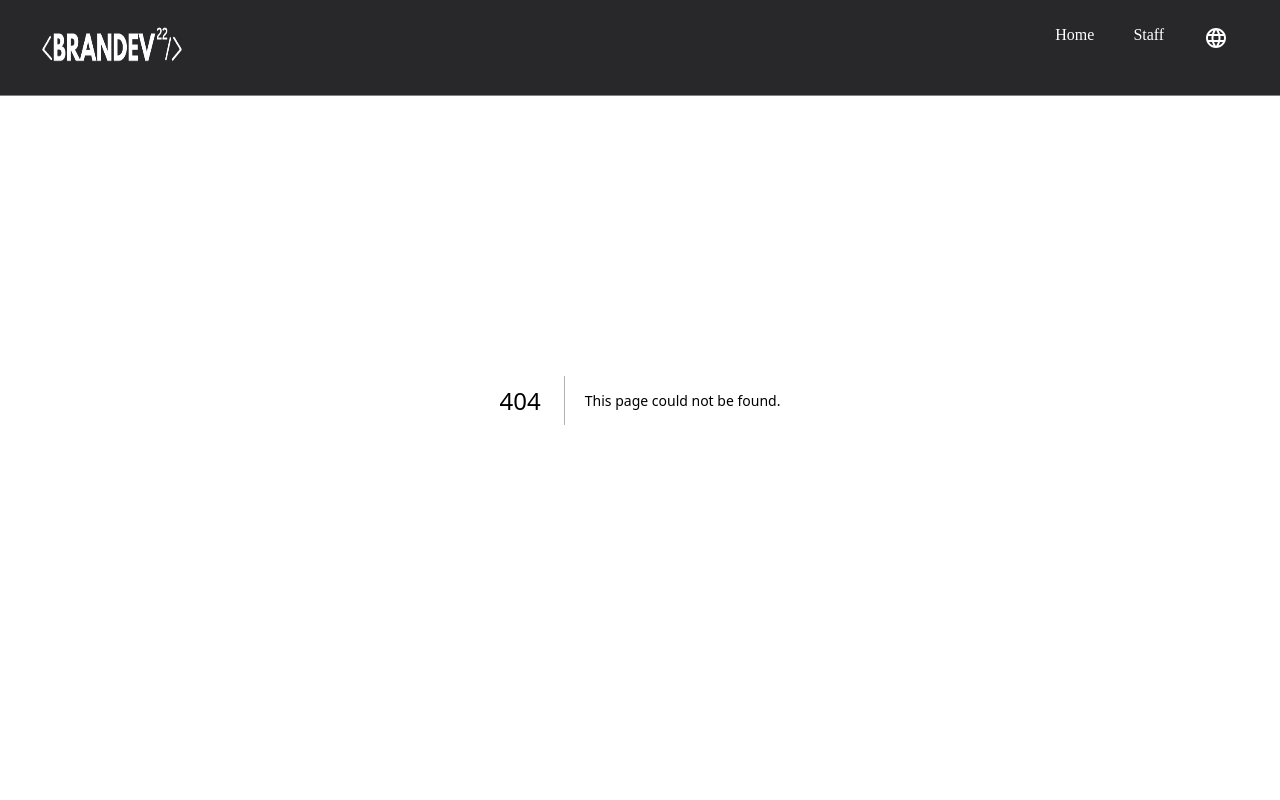
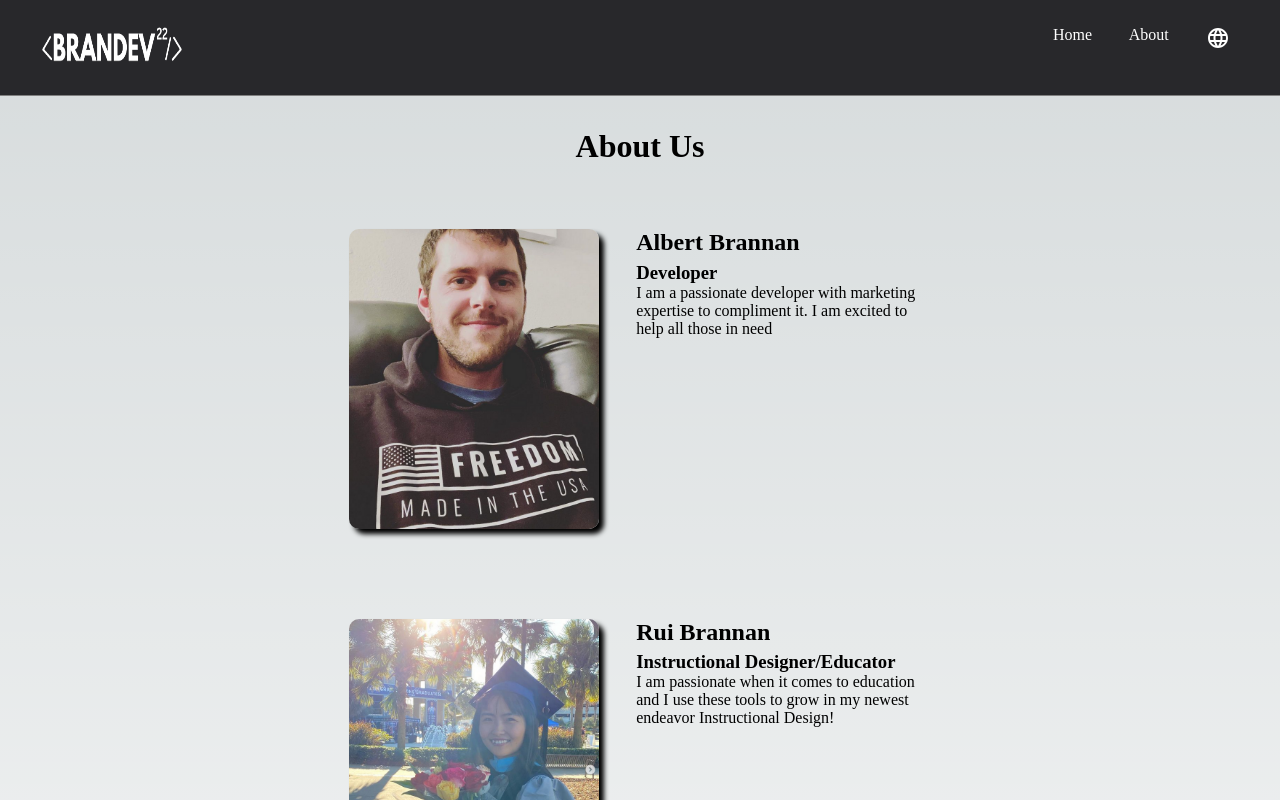
Before and after one commit to BrandDev2022/brandev22-fullstack, a Next.js app in the folder frontend/: page /about in a window 1280 px wide. Before the commit this address had no page. Shown: the top 800 px of the page. Built offline with nearby package versions, Linux system fonts and the light colour scheme.

Commit message:
Change staff page title

```diff
--- a/frontend/next.config.js
+++ b/frontend/next.config.js
@@ -1,4 +1,4 @@
-/** @type {import('next').NextConfig} */
+/** @type {import('next').NextConfig} **/
 const nextConfig = {
   reactStrictMode: true,
 };
--- a/frontend/pages/_app.tsx
+++ b/frontend/pages/_app.tsx
@@ -4,7 +4,7 @@ import type { AppProps } from "next/app";
 import Navbar from "@/components/Navbar";
 import Footer from "@/components/Footer";
 import data from "@/pages/data";
-import { Employee } from "./staff";
+import { Employee } from "./about";
 export type LanguageType = "english" | "mandarin";
 
 export interface NavOption {
--- a/frontend/pages/staff/index.tsx
+++ b/frontend/pages/about/index.tsx
@@ -25,14 +25,14 @@ const StaffPage = () => {
       {StaffPage?.Employees.map((each, idx) => (
         <div className={styles.staffCard} key={idx}>
           <Image
-            style={{ borderRadius: "500px" }}
+            className={styles.staffPhoto}
             src={each.picture}
             alt="person"
             width={250}
             height={300}
           />
           <div className={styles.staffContent}>
-            <h2 style={{ textDecoration: "underline" }}>
+            <h2>
               {each.firstName} {each.lastName}
             </h2>
             <h3>{each.title}</h3>
--- a/frontend/pages/data.ts
+++ b/frontend/pages/data.ts
@@ -5,7 +5,7 @@ const data = {
   english: {
     navigationOptions: [
       { path: "/", text: "Home" },
-      { path: "/staff", text: "Staff" },
+      { path: "/about", text: "About" },
     ],
     missionStatement: [
       "At BRANDEV22 LLC, our unwavering mission is to revolutionize the digital landscape through pioneering web development practices. We stand as the vanguard of innovation, propelling businesses into a future where the intersection of design and functionality yields extraordinary digital experiences.",
@@ -17,7 +17,7 @@ const data = {
     ],
     Pages: [
       {
-        PageTitle: "Staff",
+        PageTitle: "About Us",
         Employees: [
           {
             picture: Albert,
@@ -42,7 +42,7 @@ const data = {
   mandarin: {
     navigationOptions: [
       { path: "/", text: "家" },
-      { path: "/staff", text: "员工" },
+      { path: "/about", text: "关于" },
     ],
     missionStatement: [
       "在BRANDEV22有限责任公司，我们坚定不移地使命是通过开创性的网络开发实践来改革数字景观。我们站在创新的前沿，将企业推向一个设计与功能交汇的未来，创造出非凡的数字体验。",
--- a/frontend/styles/Staff.module.css
+++ b/frontend/styles/Staff.module.css
@@ -19,10 +19,19 @@
 }
 
 .staffCard .staffContent {
-  margin: 2%;
+  margin-left: 5%;
   width: 50%;
 }
 
 .staffContent h2 {
   margin-bottom: 2%;
 }
+
+.staffContent h2:hover {
+  text-decoration: underline;
+}
+
+.staffPhoto {
+  box-shadow: 5px 5px 5px black;
+  border-radius: 10px;
+}
```
